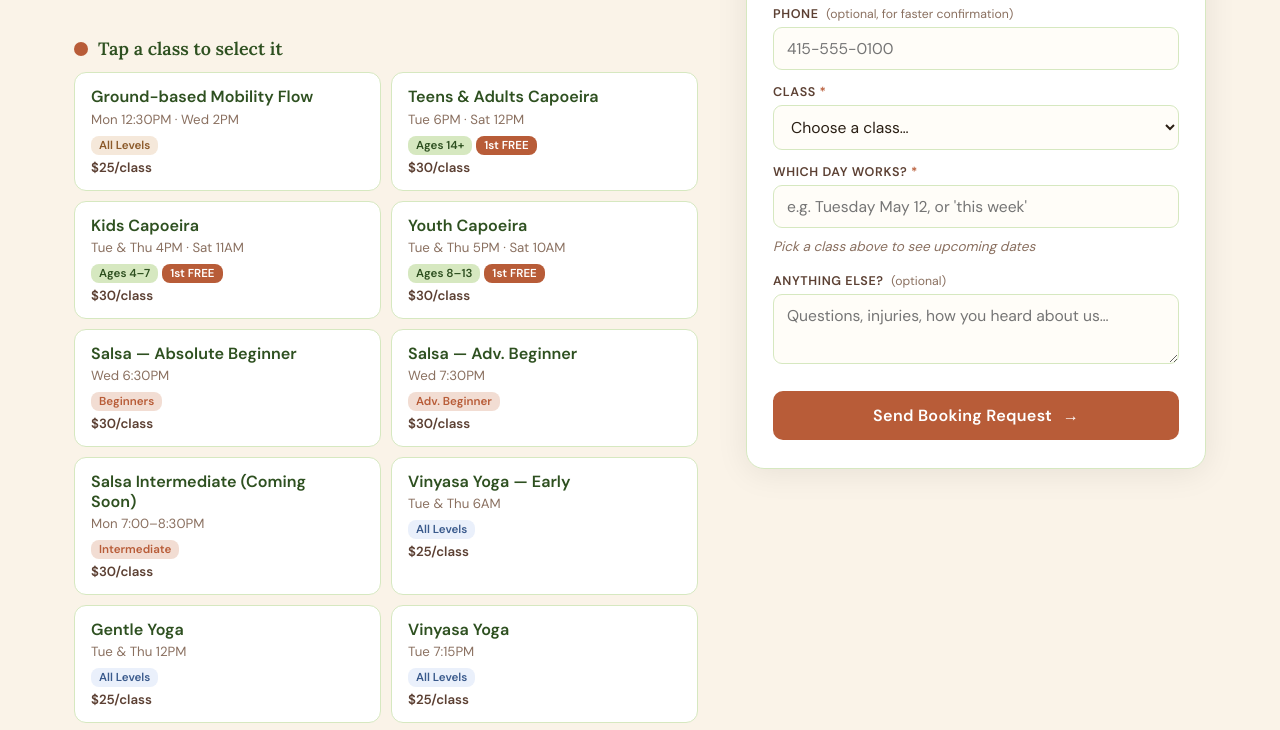
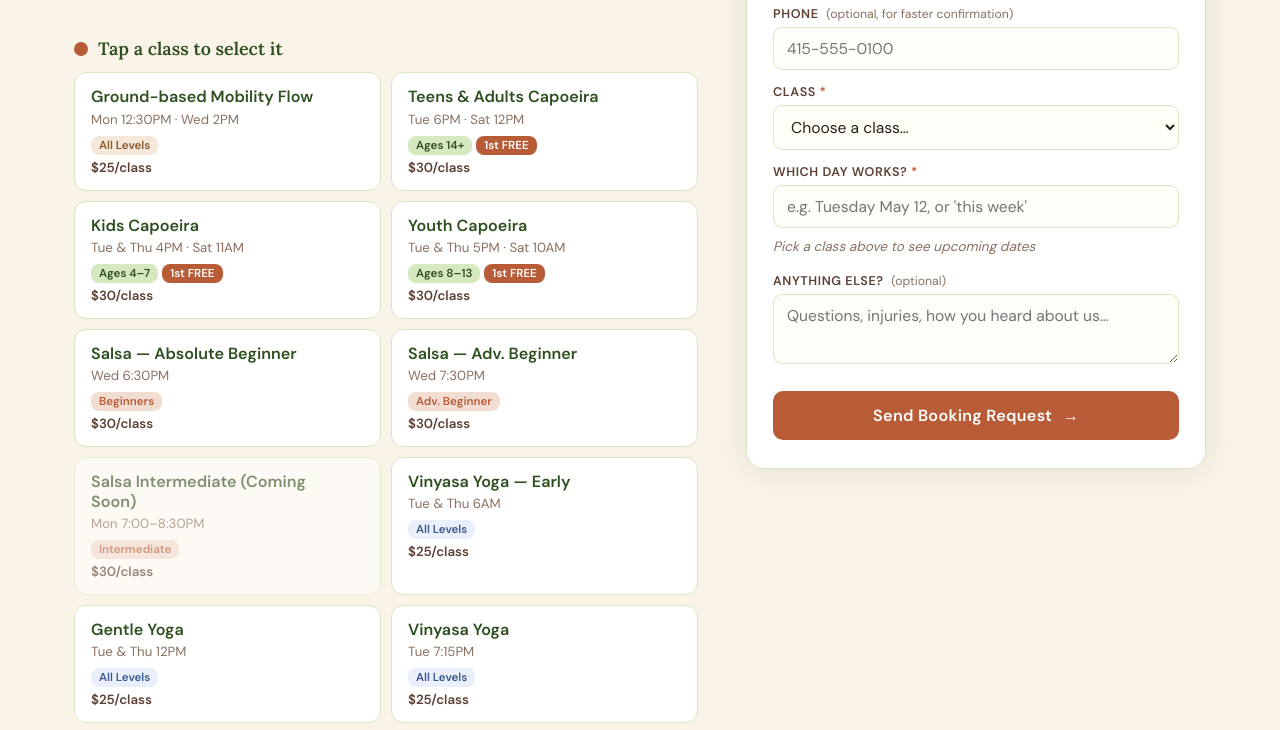
Before and after one commit to Roots-Wisdom-Studio/Roots-Wisdom-Studio, a plain HTML site: page booking.html in a window 1280 px wide. Shown: the part 407-1137 px from the top of the page. Drawn offline with Linux system fonts and the light colour scheme.

Commit message:
Disable booking for Salsa Intermediate class

```diff
--- a/booking.html
+++ b/booking.html
@@ -259,7 +259,7 @@ body{font-family:var(--font-b);background:var(--cream);color:var(--text-dark);mi
           <optgroup label="Salsa">
             <option>Salsa Absolute Beginner · Wed 6:30PM · $30</option>
             <option>Salsa Advanced Beginner · Wed 7:30PM · $30</option>
-            <option>Salsa Intermediate (Coming Soon) · Mon 7PM · $30</option>
+            <option disabled>Salsa Intermediate (Coming Soon) · Mon 7PM · $30</option>
           </optgroup>
           <optgroup label="Yoga">
             <option>Vinyasa Yoga (Early) · Tue &amp; Thu 6AM · $25</option>
@@ -330,7 +330,7 @@ const CLASSES = [
   {key:'salsa-adv', name:'Salsa — Adv. Beginner', times:'Wed 7:30PM', tag:'sal', tagLabel:'Adv. Beginner', price:'$30', days:[3], time:'7:30PM',
    selectValue:'Salsa Advanced Beginner · Wed 7:30PM · $30'},
   {key:'salsa-int', name:'Salsa Intermediate (Coming Soon)', times:'Mon 7:00–8:30PM', tag:'sal', tagLabel:'Intermediate', price:'$30', days:[1], time:'7:00PM',
-   selectValue:'Salsa Intermediate (Coming Soon) · Mon 7PM · $30'},
+   selectValue:'Salsa Intermediate (Coming Soon) · Mon 7PM · $30', disabled:true},
   {key:'yoga-vinyasa-am', name:'Vinyasa Yoga — Early', times:'Tue & Thu 6AM', tag:'yog', tagLabel:'All Levels', price:'$25', days:[2,4], time:'6AM',
    selectValue:'Vinyasa Yoga (Early) · Tue & Thu 6AM · $25'},
   {key:'yoga-gentle', name:'Gentle Yoga', times:'Tue & Thu 12PM', tag:'yog', tagLabel:'All Levels', price:'$25', days:[2,4], time:'12PM',
@@ -356,7 +356,13 @@ CLASSES.forEach(c => {
     </div>
     <div class="cc-price">${c.price}/class</div>
   `;
-  card.addEventListener('click', () => selectClass(c.key));
+  if (c.disabled) {
+    card.style.opacity = '0.6';
+    card.style.cursor = 'not-allowed';
+    card.title = 'This class is currently on pause';
+  } else {
+    card.addEventListener('click', () => selectClass(c.key));
+  }
   grid.appendChild(card);
 });
 
```
Also changed, not shown: index.html (+1 -1 lines).
